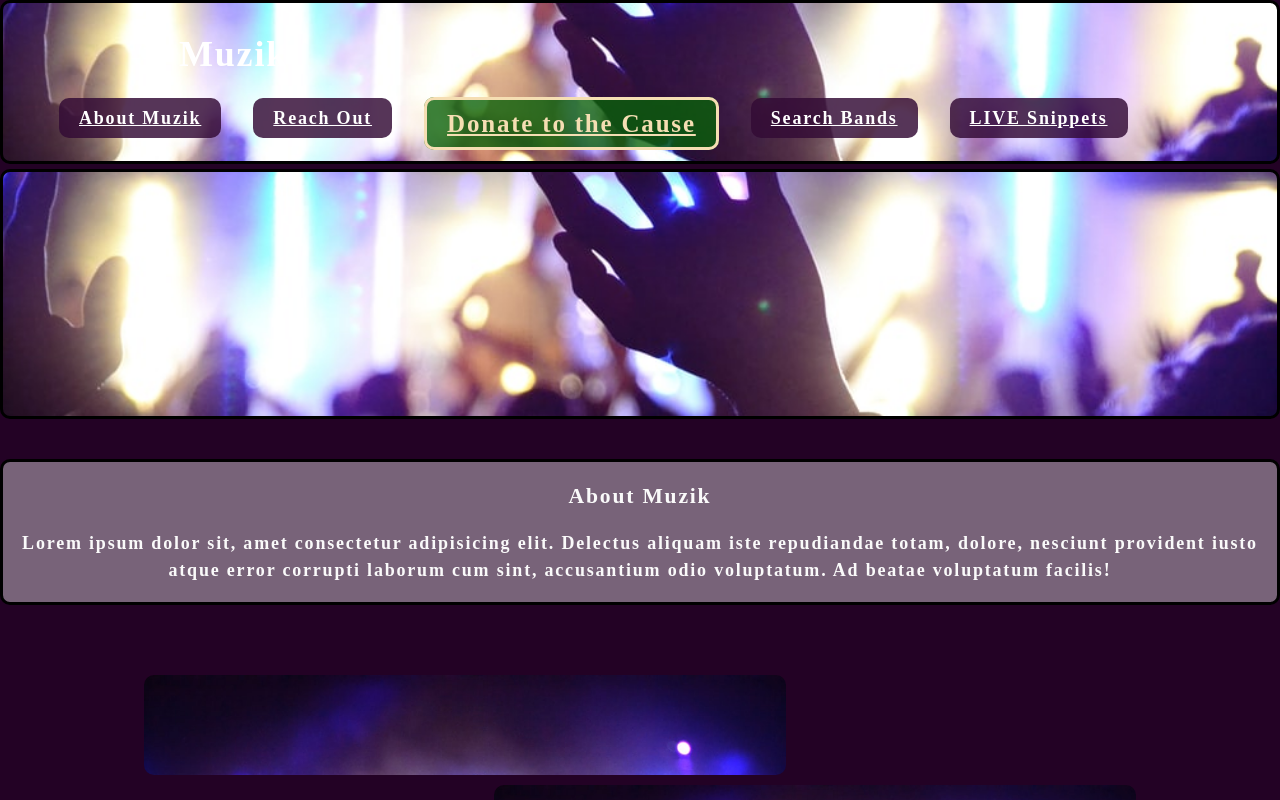
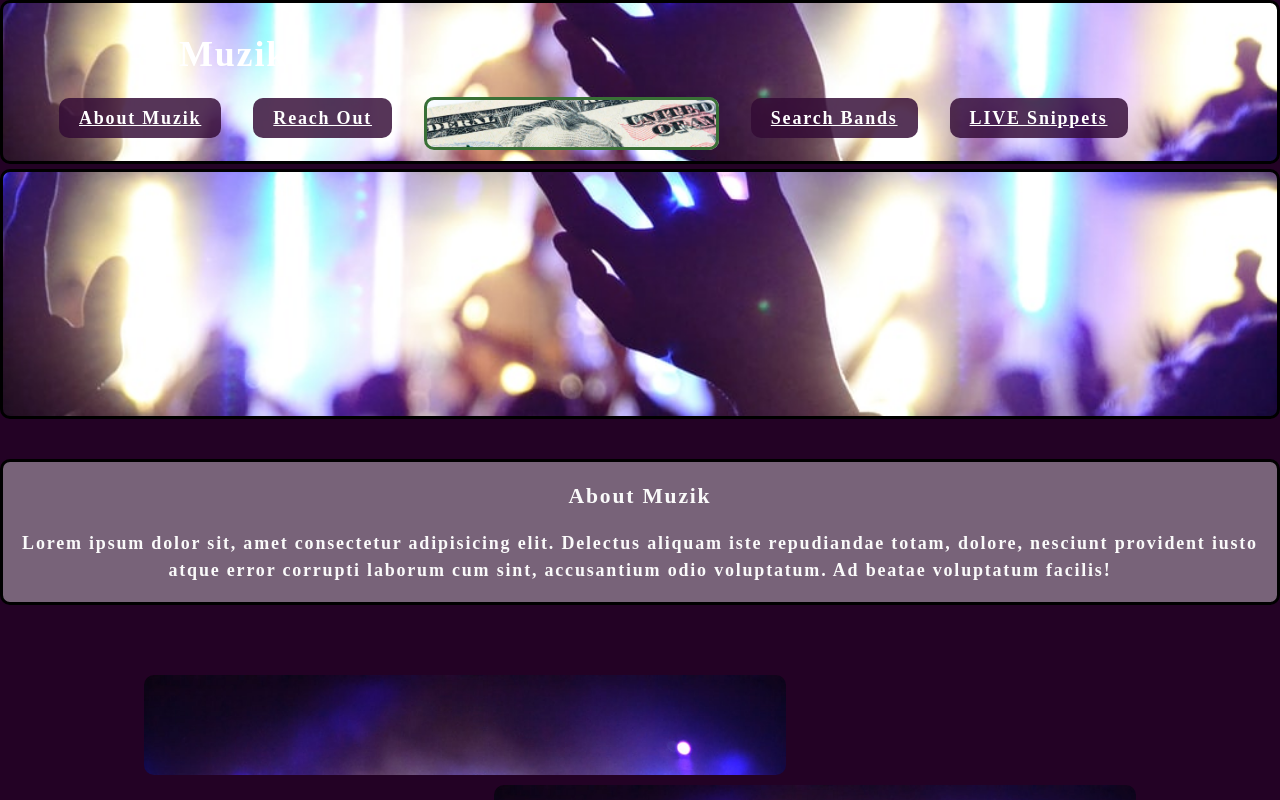
Before and after one commit to danielolvera21/Muzik, a React (Create React App) app in the folder client/: page / in a window 1280 px wide. In both pictures the pointer is over the link "Donate to the Cause". Shown: the top 800 px of the page. Built offline with nearby package versions, Linux system fonts and the light colour scheme.

Commit message:
added styling

```diff
--- a/client/src/index.css
+++ b/client/src/index.css
@@ -71,11 +71,12 @@ a:hover {
 }
 
 a.monay:hover{
-  color: Wheat;
+  color: rgba(0, 0, 0, 0);
   font-size: 25px;
-  background-color: rgba(10, 97, 9, 0.788);
+  background-image: url("./assets/cover/donate-filler-image.jpg");
+  background-size: cover;
   border-style: solid;
-  border-color: wheat;
+  border-color: rgb(57, 112, 54);
   border-radius: 10px;
 }
 
@@ -326,7 +327,7 @@ button {
 
 /* FOOTER STYLING */
 .footer {
-  background-color: rgba(255, 255, 255, 0.384);
+  background-color: rgb(0, 0, 0);
   border-radius: 10px;
   text-align: center;
   margin: 0px 10px 15px 10px;
```
